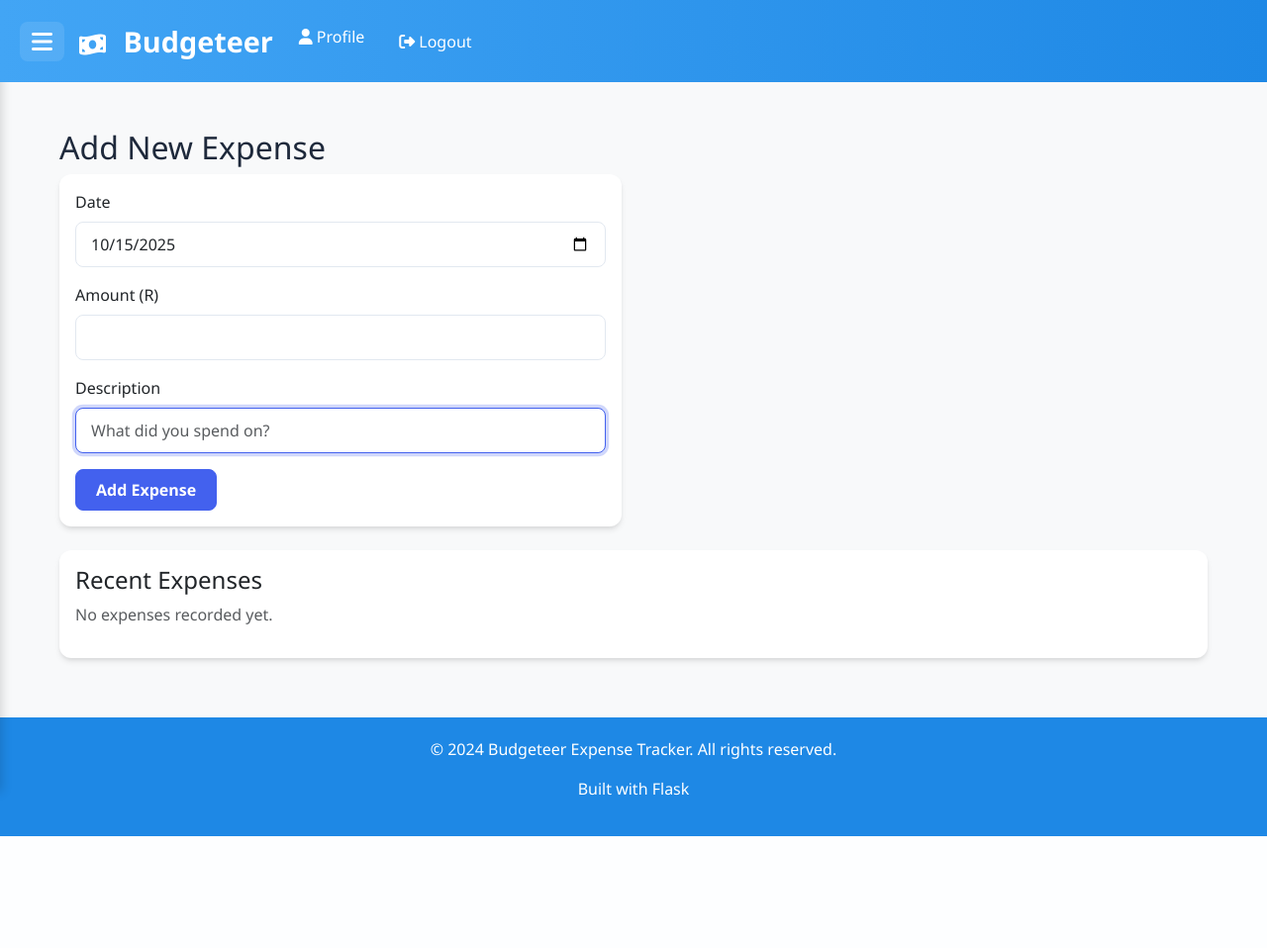
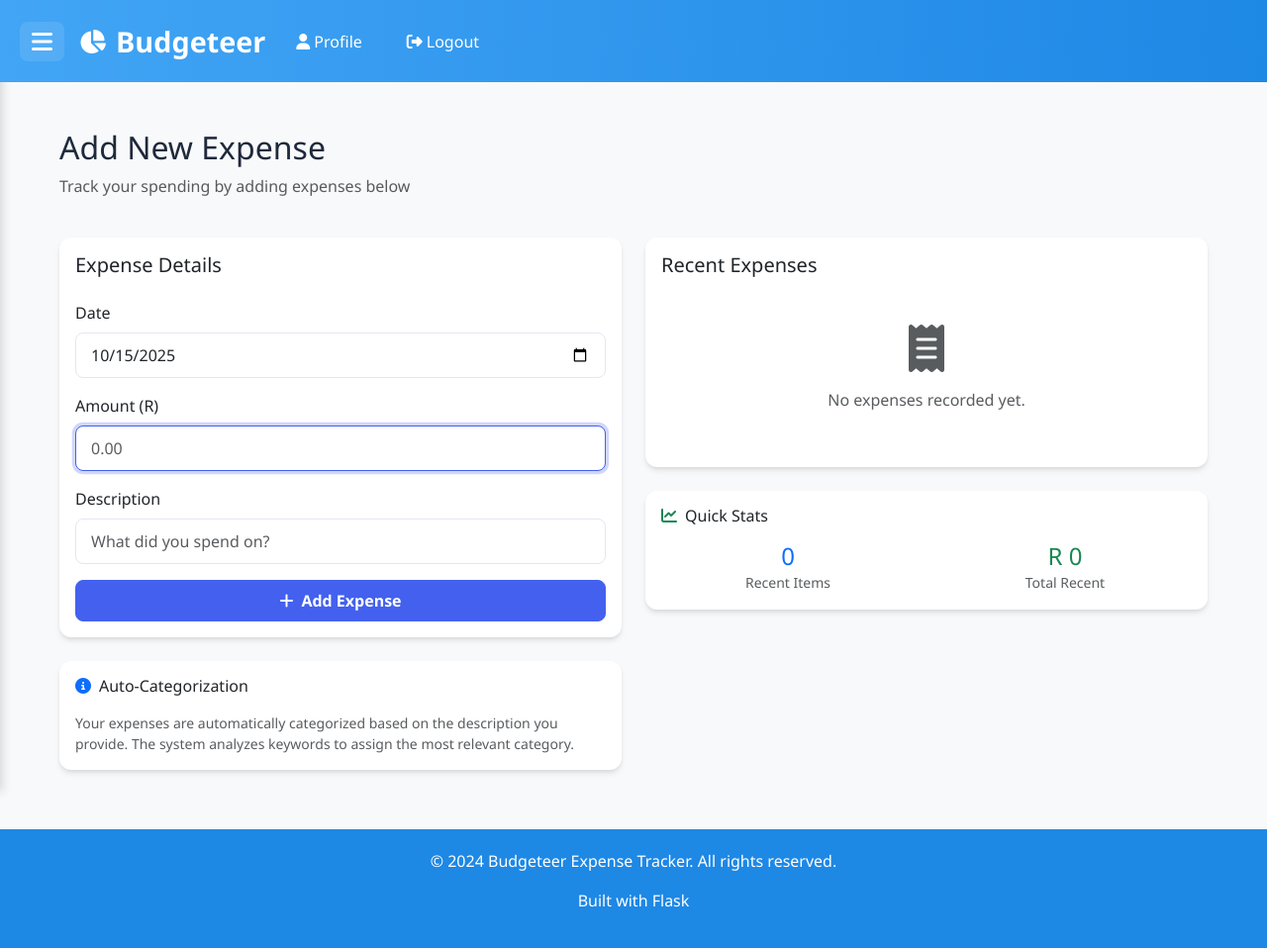
Before and after one commit to iangovender/Budgeteer, a Flask app: page /expense_entry in a window 1280 px wide. Shown: the whole page at 99% size. Before the commit the page ends 845 px from the top, so only its background shows below. Run offline with Flask 3, Linux system fonts and the light colour scheme; the visitor is signed in with stand-in values (Sample User, id 1); some libraries are stand-ins or nearby versions.

Commit message:
updated code

```diff
--- a/app.py
+++ b/app.py
@@ -1,4 +1,4 @@
-from flask import Flask, render_template, request, redirect, url_for, session, flash
+from flask import Flask, render_template, request, redirect, url_for, session, flash, jsonify
 from werkzeug.security import generate_password_hash, check_password_hash
 import os
 from datetime import datetime
@@ -215,6 +215,20 @@ def expense_entry():
 
     return render_template('expense_entry.html', recent_expenses=recent_expenses)
 
+@app.route('/delete_expense/<int:expense_id>', methods=['POST'])
+@login_required
+def delete_expense(expense_id):
+    expense = Expense.query.filter_by(id=expense_id, user_id=session['user_id']).first()
+
+    if expense:
+        db.session.delete(expense)
+        db.session.commit()
+        flash('Expense deleted successfully!', 'success')
+    else:
+        flash('Expense not found or you do not have permission to delete it.', 'danger')
+
+    return redirect(url_for('expense_entry'))
+
 @app.route('/budget_settings', methods=['GET', 'POST'])
 @login_required
 def budget_settings():
@@ -294,13 +308,56 @@ def profile():
     user = User.query.get(user_id)
 
     if request.method == 'POST':
-        user.monthly_income = float(request.form['monthly_income'])
+        username = request.form['username']
+        email = request.form['email']
+        current_password = request.form['current_password']
+        new_password = request.form['new_password']
+
+        # Verify current password
+        if not check_password_hash(user.password_hash, current_password):
+            flash('Current password is incorrect.', 'danger')
+            return redirect(url_for('profile'))
+
+        # Check if username is already taken by another user
+        if username != user.username and User.query.filter_by(username=username).first():
+            flash('Username already exists.', 'danger')
+            return redirect(url_for('profile'))
+
+        # Check if email is already taken by another user
+        if email != user.email and User.query.filter_by(email=email).first():
+            flash('Email already registered.', 'danger')
+            return redirect(url_for('profile'))
+
+        # Update user details
+        user.username = username
+        user.email = email
+
+        # Update password if provided
+        if new_password:
+            user.password_hash = generate_password_hash(new_password)
+
         db.session.commit()
+
+        # Update session username if changed
+        session['username'] = username
+
         flash('Profile updated successfully!', 'success')
         return redirect(url_for('profile'))
 
     return render_template('profile.html', user=user)
 
+@app.route('/update_income', methods=['POST'])
+@login_required
+def update_income():
+    user_id = session['user_id']
+    user = User.query.get(user_id)
+
+    user.monthly_income = float(request.form['monthly_income'])
+    db.session.commit()
+
+    flash('Monthly income updated successfully!', 'success')
+    return redirect(url_for('profile'))
+
 if __name__ == '__main__':
     with app.app_context():
         db.create_all()
--- a/templates/base.html
+++ b/templates/base.html
@@ -56,12 +56,13 @@
             font-weight: bold;
             color: #fff !important;
             text-decoration: none;
+            display: flex;
+            align-items: center;
         }
 
         .navbar-brand i {
             margin-right: 10px;
             font-size: 1.5rem;
-            vertical-align: middle;
         }
 
         .navbar-menu {
@@ -70,19 +71,28 @@
             gap: 15px;
             margin: 0;
             padding: 0;
+            align-items: center;
         }
 
-        .navbar-menu li a {
+        .navbar-menu li a,
+        .navbar-menu li button {
             color: #fff;
             text-decoration: none;
             font-weight: 500;
-            padding: 5px 10px;
+            padding: 8px 15px;
             transition: background 0.3s, color 0.3s;
             border-radius: 6px;
+            display: inline-flex;
+            align-items: center;
+            border: none;
+            background: none;
+            cursor: pointer;
+            font-size: 1rem;
         }
 
         .navbar-menu li a:hover,
-        .navbar-menu li a.active {
+        .navbar-menu li a.active,
+        .navbar-menu li button:hover {
             background: #90caf9;
             color: #333;
         }
@@ -407,7 +417,7 @@
             {% endif %}
 
             <a class="navbar-brand" href="{{ url_for('home') }}">
-                <i class="fas fa-money-bill-wave" aria-hidden="true"></i>
+                <i class="fas fa-chart-pie" aria-hidden="true"></i>
                 Budgeteer
             </a>
 
@@ -418,7 +428,7 @@
                     </a></li>
                     <li>
                         <form method="POST" action="{{ url_for('logout') }}" class="d-inline">
-                            <button type="submit" class="btn btn-link" style="color: #fff; text-decoration: none; padding: 5px 10px; border: none; background: none; font-weight: 500;">
+                            <button type="submit" class="navbar-logout-btn">
                                 <i class="fas fa-sign-out-alt me-1"></i>Logout
                             </button>
                         </form>
@@ -443,9 +453,6 @@
             </a></li>
             <li><a href="{{ url_for('budget_settings') }}" class="{% if request.endpoint == 'budget_settings' %}active{% endif %}">
                 <i class="fas fa-cog"></i>Budget Settings
-            </a></li>
-            <li><a href="{{ url_for('profile') }}" class="{% if request.endpoint == 'profile' %}active{% endif %}">
-                <i class="fas fa-user"></i>Profile
             </a></li>
         </ul>
     </div>
--- a/templates/expense_entry.html
+++ b/templates/expense_entry.html
@@ -3,28 +3,19 @@
 {% block title %}Add Expense - Budgeteer{% endblock %}
 
 {% block content %}
-<div class="row">
+<div class="row mb-4">
     <div class="col-12">
         <h2>Add New Expense</h2>
-
-        <!-- Flash Messages -->
-        {% with messages = get_flashed_messages(with_categories=true) %}
-            {% if messages %}
-                {% for category, message in messages %}
-                    <div class="alert alert-{{ category if category != 'message' else 'info' }} alert-dismissible fade show" role="alert">
-                        {{ message }}
-                        <button type="button" class="btn-close" data-bs-dismiss="alert" aria-label="Close"></button>
+        <p class="text-muted">Track your spending by adding expenses below</p>
     </div>
-                {% endfor %}
-            {% endif %}
-        {% endwith %}
+</div>
 
 <!-- Expense Form -->
 <div class="row">
     <div class="col-md-6">
         <div class="card">
             <div class="card-body">
-                        <!-- FIX: Changed action to expense_entry -->
+                <h5 class="card-title mb-4">Expense Details</h5>
                 <form method="POST" action="{{ url_for('expense_entry') }}">
                     <div class="mb-3">
                         <label for="date" class="form-label">Date</label>
@@ -32,68 +23,96 @@
                     </div>
                     <div class="mb-3">
                         <label for="amount" class="form-label">Amount (R)</label>
-                                <input type="number" step="0.01" min="0.01" class="form-control" id="amount" name="amount" required>
+                        <input type="number" step="0.01" min="0.01" class="form-control" id="amount" name="amount" required placeholder="0.00">
                     </div>
                     <div class="mb-3">
                         <label for="description" class="form-label">Description</label>
                         <input type="text" class="form-control" id="description" name="description" required placeholder="What did you spend on?">
                     </div>
-                            <button type="submit" class="btn btn-primary">Add Expense</button>
+                    <button type="submit" class="btn btn-primary w-100">
+                        <i class="fas fa-plus me-2"></i>Add Expense
+                    </button>
                 </form>
             </div>
+        </div>
+
+        <!-- Category Info Card -->
+        <div class="card mt-4">
+            <div class="card-body">
+                <h6 class="card-title mb-3"><i class="fas fa-info-circle me-2 text-primary"></i>Auto-Categorization</h6>
+                <p class="small text-muted mb-0">
+                    Your expenses are automatically categorized based on the description you provide.
+                    The system analyzes keywords to assign the most relevant category.
+                </p>
             </div>
         </div>
     </div>
 
-        <!-- Category Prediction Result -->
-        {% if category %}
-        <div class="row mt-4">
+    <!-- Recent Expenses -->
     <div class="col-md-6">
-                <div class="alert alert-info">
-                    <h5>Expense Added Successfully!</h5>
-                    <p><strong>Category:</strong> {{ category }}</p>
-                    <p><strong>Amount:</strong> R {{ amount }}</p>
-                    <p><strong>Description:</strong> {{ description }}</p>
-                    <p><strong>Confidence:</strong> {{ (confidence_score * 100)|round(1) }}%</p>
-                </div>
-            </div>
-        </div>
-        {% endif %}
-
-        <!-- Recent Expenses -->
-        <div class="row mt-4">
-            <div class="col-12">
         <div class="card">
             <div class="card-body">
-                        <h4 class="card-title">Recent Expenses</h4>
+                <h5 class="card-title mb-4">Recent Expenses</h5>
                 {% if recent_expenses %}
                 <div class="table-responsive">
-                            <table class="table table-striped">
+                    <table class="table table-sm">
                         <thead>
                             <tr>
                                 <th>Date</th>
+                                <th>Details</th>
                                 <th>Amount</th>
-                                        <th>Description</th>
                                 <th>Category</th>
-                                        <th>Confidence</th>
+                                <th>Action</th>
                             </tr>
                         </thead>
                         <tbody>
                             {% for expense in recent_expenses %}
                             <tr>
-                                        <td>{{ expense.date.strftime('%Y-%m-%d') }}</td>
-                                        <td>R {{ expense.amount }}</td>
-                                        <td>{{ expense.description }}</td>
-                                        <td>{{ expense.category }}</td>
-                                        <td>{{ (expense.confidence_score * 100)|round(1) }}%</td>
+                                <td style="white-space: nowrap;">{{ expense.date.strftime('%Y-%m-%d') }}</td>
+                                <td>{{ expense.description[:30] }}{% if expense.description|length > 30 %}...{% endif %}</td>
+                                <td class="fw-bold">R {{ expense.amount }}</td>
+                                <td>
+                                    <span class="badge bg-primary" style="font-size: 0.75rem;">{{ expense.category }}</span>
+                                </td>
+                                <td>
+                                    <form method="POST" action="{{ url_for('delete_expense', expense_id=expense.id) }}" class="d-inline" onsubmit="return confirm('Are you sure you want to delete this expense?');">
+                                        <button type="submit" class="btn btn-sm btn-outline-danger" title="Delete Expense">
+                                            <i class="fas fa-trash"></i>
+                                        </button>
+                                    </form>
+                                </td>
                             </tr>
                             {% endfor %}
                         </tbody>
                     </table>
                 </div>
                 {% else %}
+                <div class="text-center py-4">
+                    <i class="fas fa-receipt fa-3x text-muted mb-3"></i>
                     <p class="text-muted">No expenses recorded yet.</p>
+                </div>
                 {% endif %}
+            </div>
+        </div>
+
+        <!-- Quick Stats -->
+        <div class="card mt-4">
+            <div class="card-body">
+                <h6 class="card-title mb-3"><i class="fas fa-chart-line me-2 text-success"></i>Quick Stats</h6>
+                <div class="row text-center">
+                    <div class="col-6">
+                        <h4 class="mb-0 text-primary">{{ recent_expenses|length }}</h4>
+                        <small class="text-muted">Recent Items</small>
+                    </div>
+                    <div class="col-6">
+                        <h4 class="mb-0 text-success">
+                            {% set total = namespace(value=0) %}
+                            {% for expense in recent_expenses %}
+                                {% set total.value = total.value + expense.amount %}
+                            {% endfor %}
+                            R {{ total.value | round(2) }}
+                        </h4>
+                        <small class="text-muted">Total Recent</small>
                     </div>
                 </div>
             </div>
@@ -107,7 +126,7 @@
     // Set today's date as default
     document.getElementById('date').value = new Date().toISOString().split('T')[0];
 
-    // Focus on description field for better UX
-    document.getElementById('description').focus();
+    // Focus on amount field for better UX
+    document.getElementById('amount').focus();
 </script>
 {% endblock %}
```
Also changed, not shown: templates/budget_settings.html (+30 -15 lines), templates/dashboard.html (+40 -26 lines), templates/profile.html (+25 -1 lines). Lines whose indentation alone changed are shown as unchanged.
